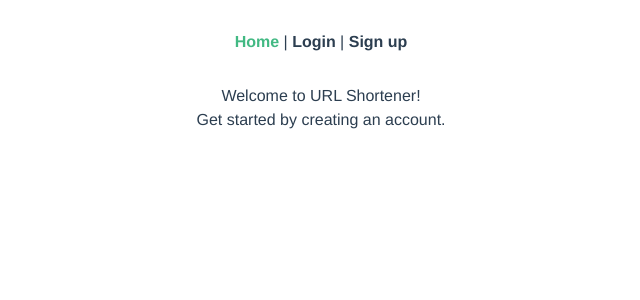
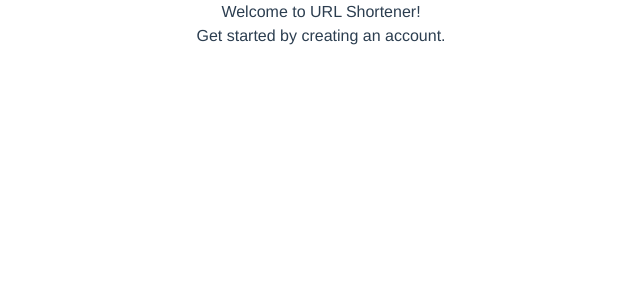
Before and after one commit to DeVlaminckDuncan/url-shortener-frontend, a Vue app: page / in a window 1280 px wide. Shown: the top 300 px of the page, without its empty margins (319-959 px from the left). Built offline with nearby package versions, Linux system fonts and the light colour scheme.

Commit message:
Update App.vue
Removed the header

```diff
--- a/src/App.vue
+++ b/src/App.vue
@@ -1,49 +1,6 @@
 <template>
-	<div id="nav">
-		<router-link to="/">Home</router-link>
-		<span v-if="loggedIn">
-			|
-			<router-link to="/dashboard">Dashboard</router-link>
-		</span>
-		<span v-if="!loggedIn">
-			|
-			<router-link to="/login">Login</router-link>
-			|
-			<router-link to="/signup">Sign up</router-link>
-		</span>
-		<span v-else>
-			|
-			<button @click="logOut()" class="font-semibold">Log out</button>
-		</span>
-	</div>
 	<router-view />
 </template>
-
-<script lang="ts">
-import { defineComponent, ref } from 'vue';
-import route from '@/router';
-
-import cookie from '@/utils/cookie';
-
-export default defineComponent({
-	setup() {
-		const loggedIn = ref(cookie.get('token') ? true : false);
-
-		const logOut = () => {
-			cookie.delete('token');
-
-			route.push('/');
-
-			loggedIn.value = false;
-		};
-
-		return {
-			loggedIn,
-			logOut,
-		};
-	},
-});
-</script>
 
 <style lang="scss">
 #app {
```
